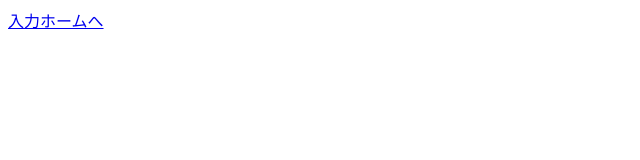
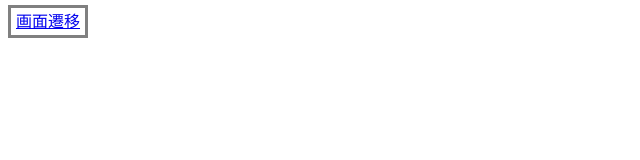
Before and after one commit to yuugo-08/conflict-test, a plain HTML site: page index.html in a window 1280 px wide. Shown: the whole page, without its empty margins (0-640 px from the left). Drawn offline with Linux system fonts and the light colour scheme.

Commit message:
内容変更

```diff
--- a/index.html
+++ b/index.html
@@ -3,9 +3,15 @@
 <head>
     <meta charset="UTF-8">
     <meta name="viewport" content="width=device-width, initial-scale=1.0">
+    <style>
+        a{
+            border: solid gray 3px;
+            padding: 5px;
+        }
+    </style>
     <title>Document</title>
 </head>
 <body>
-    <a href="form.html">入力ホームへ</a>
+    <a href="form.html">画面遷移</a>
 </body>
 </html>
```
Also changed, not shown: form.html (+11 -0 lines).
